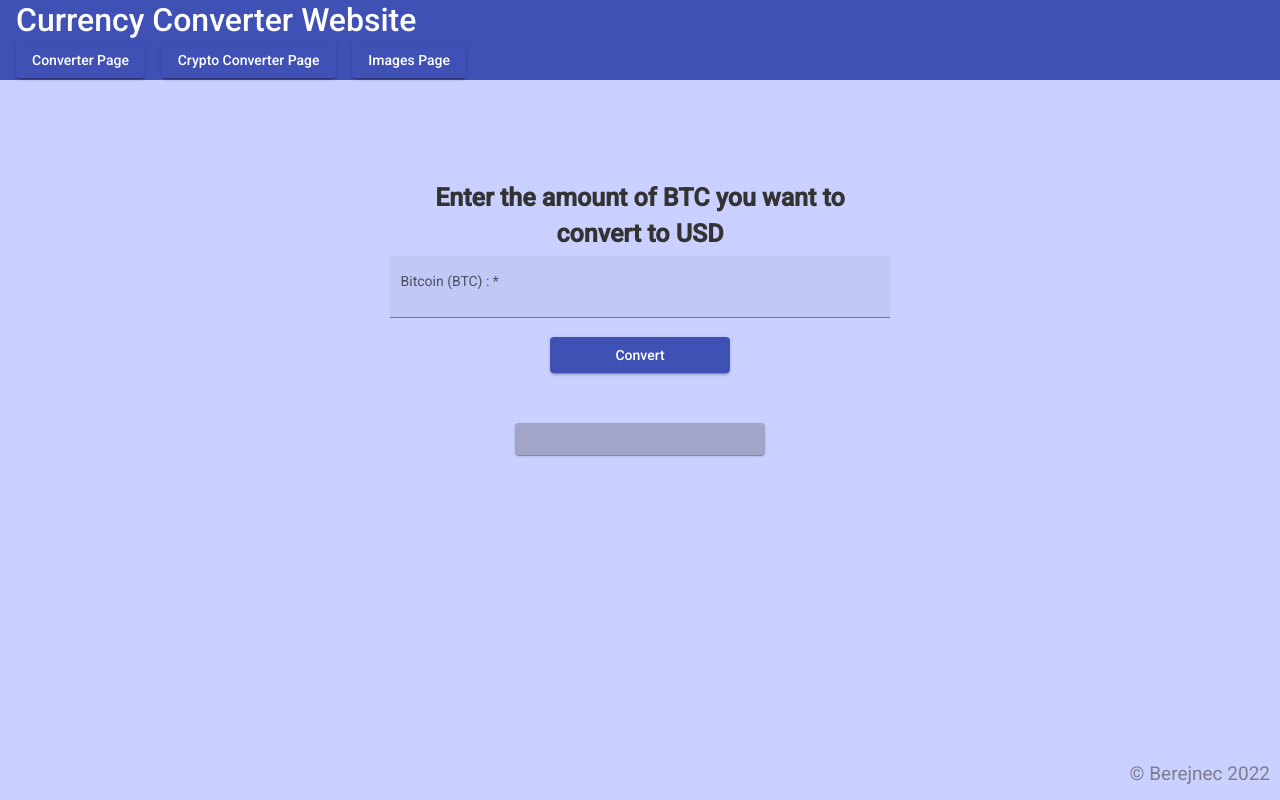
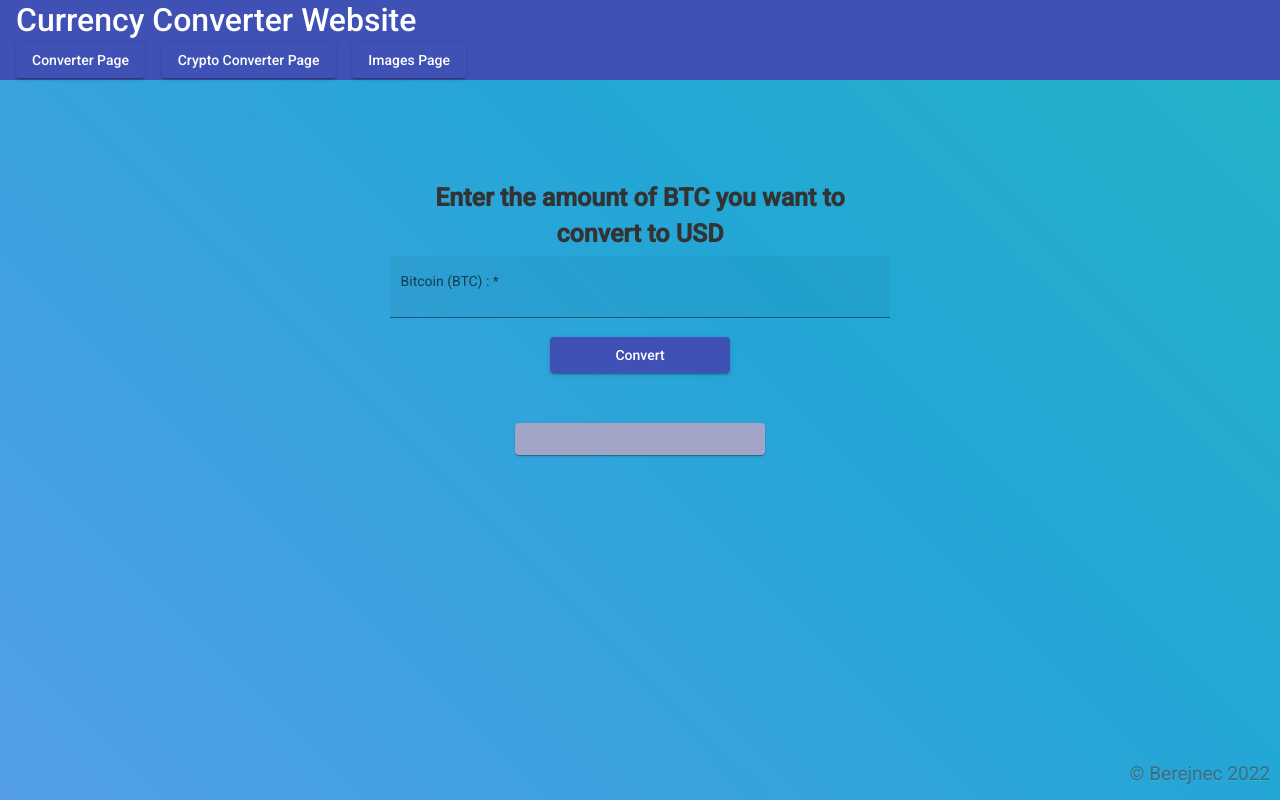
Before and after one commit to Berejnec/currency-website, an Angular app: page /crypto-converter in a window 1280 px wide. Built offline with nearby package versions, Linux system fonts and the light colour scheme; no server answers.

Commit message:
added gradient animated background

```diff
--- a/src/styles.css
+++ b/src/styles.css
@@ -5,3 +5,22 @@
   background-color: #cad0ff;
 }
 body { margin: 0; font-family: Roboto, "Helvetica Neue", sans-serif; }
+
+body {
+  background: linear-gradient(45deg, #9300e7, #8f95ff, #23a6d5, #23d5ab);
+  background-size: 400% 400%;
+  animation: gradient 20s ease infinite;
+  height: 100vh;
+}
+
+@keyframes gradient {
+  0% {
+    background-position: 0% 50%;
+  }
+  50% {
+    background-position: 100% 50%;
+  }
+  100% {
+    background-position: 0% 50%;
+  }
+}
```
Also changed, not shown: 1 other file (tests, documents, lock files or other folders).
